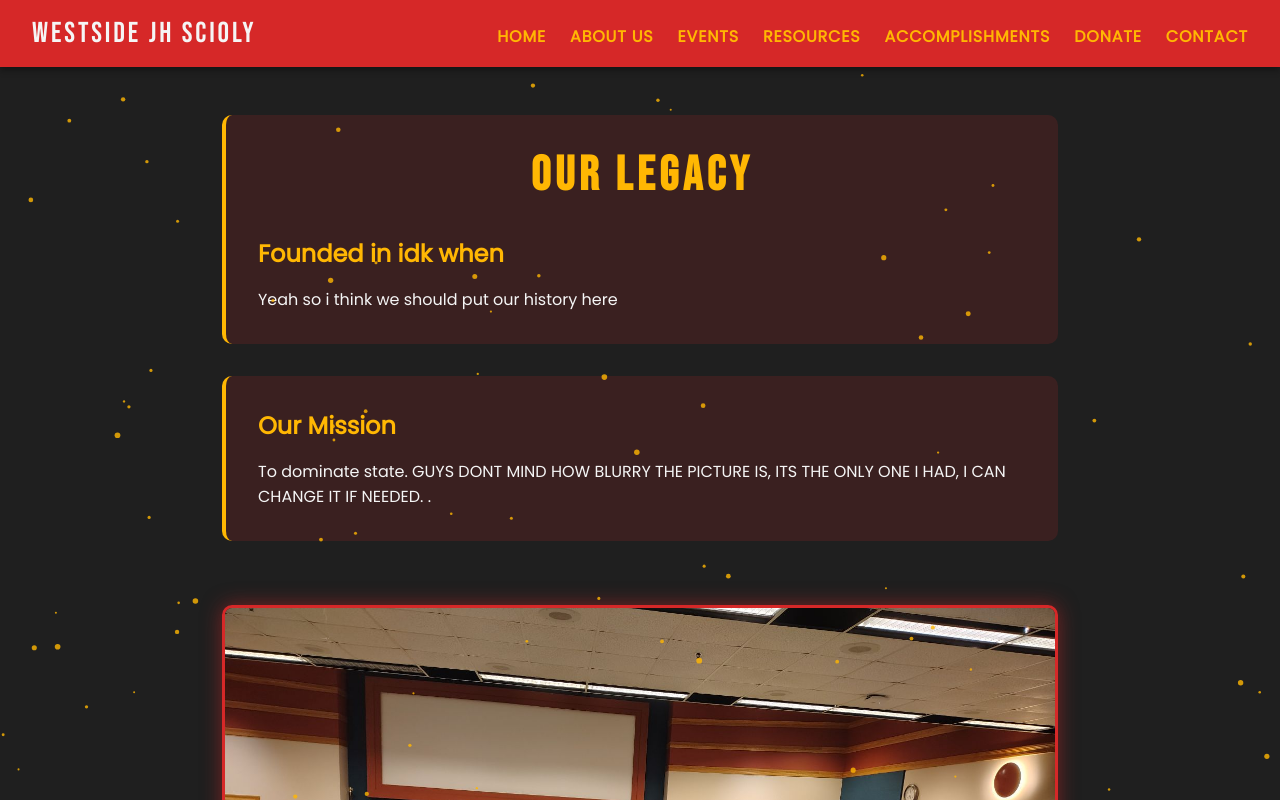
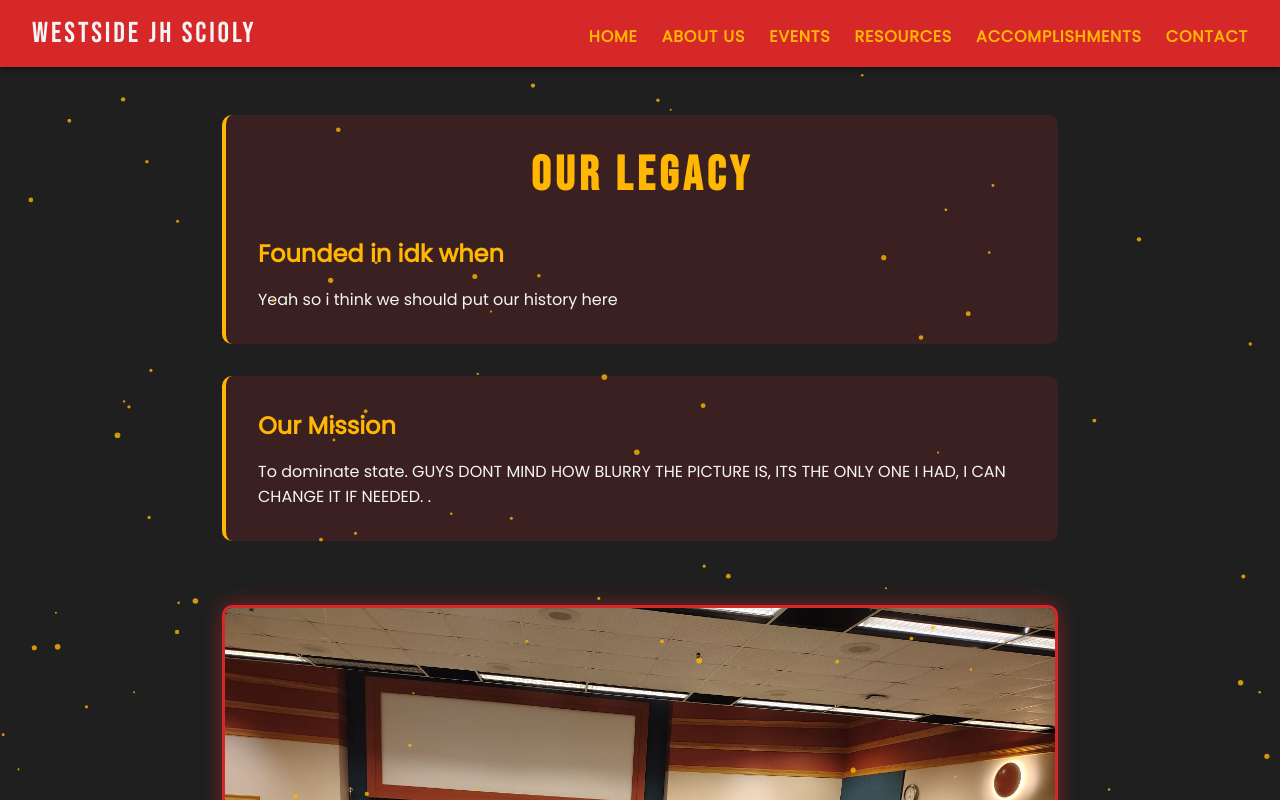
Before and after one commit to CodingBoss12/Westside-JH-Scioly, a plain HTML site: page about.html in a window 1280 px wide. Drawn offline with Linux system fonts and the light colour scheme.

Commit message:
my changes

```diff
--- a/about.html
+++ b/about.html
@@ -350,7 +350,7 @@
         <li><a href="events.html">Events</a></li>
         <li><a href="resources.html">Resources</a></li>
         <li><a href="accomplishments.html">Accomplishments</a></li>
-        <li><a href="donate.html">Donate</a></li>
+        <!--<li><a href="donate.html">Donate</a></li>-->
         <li><a href="contact.html">Contact</a></li>
       </ul>
     </nav>
```
Also changed, not shown: accomplishments.html (+1 -1 lines), airtrajectory.html (+1 -1 lines), contact.html (+1 -1 lines), events.html (+1 -1 lines), resources.html (+1 -1 lines).
